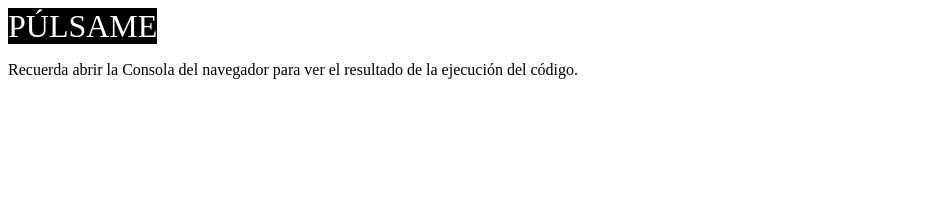
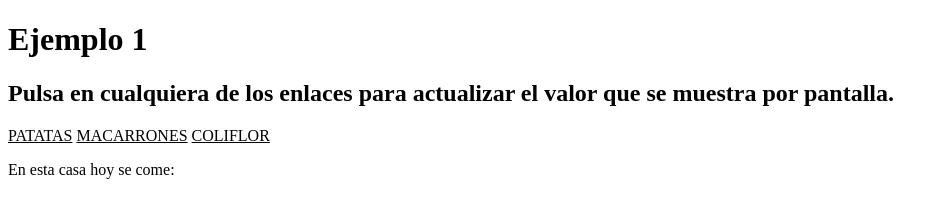
Before and after one commit to PauFish/Autos-locos, a plain HTML site: page VT04 DWEC - Ejemplos/ejemplo1.html in a window 1280 px wide. Shown: the whole page, without its empty margins (0-948 px from the left). Drawn offline with Linux system fonts and the light colour scheme.

Commit message:
carpeta 3 ej1

```diff
--- a/VT04 DWEC - Ejemplos/ejemplo1.html
+++ b/VT04 DWEC - Ejemplos/ejemplo1.html
@@ -3,20 +3,21 @@
 <head>
 	<meta charset="utf-8">
 	<title>Ejemplo 1</title>
-	<!-- Probar tipos de datos, variables, condicionales y bucles -->
+</head>
+<body>
+
+	<h1>Ejemplo 1</h1>
+	<h2>Pulsa en cualquiera de los enlaces para actualizar el valor que se muestra por pantalla.</h2>
+
+	<u>PATATAS</u>
+	<u>MACARRONES</u>
+	<u>COLIFLOR</u>
+	<u></u>
+
+	<p>En esta casa hoy se come: <span id="eleccion"></span></p>
+
 
 	<script type="text/javascript" src="ejemplo1.js"></script>
 
-	<style type="text/css">
-		a {
-			background-color: black;
-			color: white;
-			font-size: xx-large;
-		}
-	</style>
-</head>
-<body>
-	<a class="boton" onclick="ejecuta()">PÚLSAME</a>
-	<p>Recuerda abrir la Consola del navegador para ver el resultado de la ejecución del código.</p>
 </body>
 </html>
```
